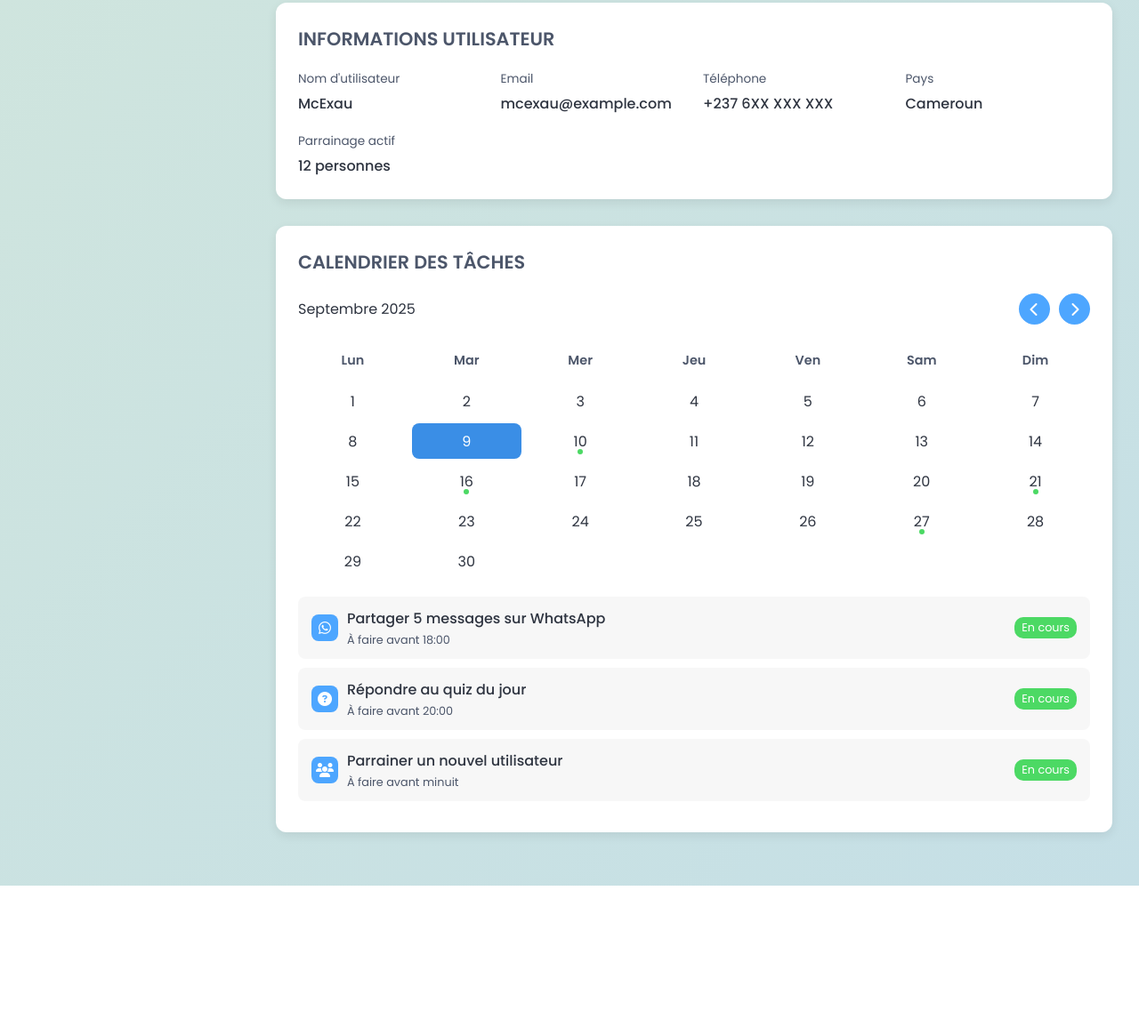
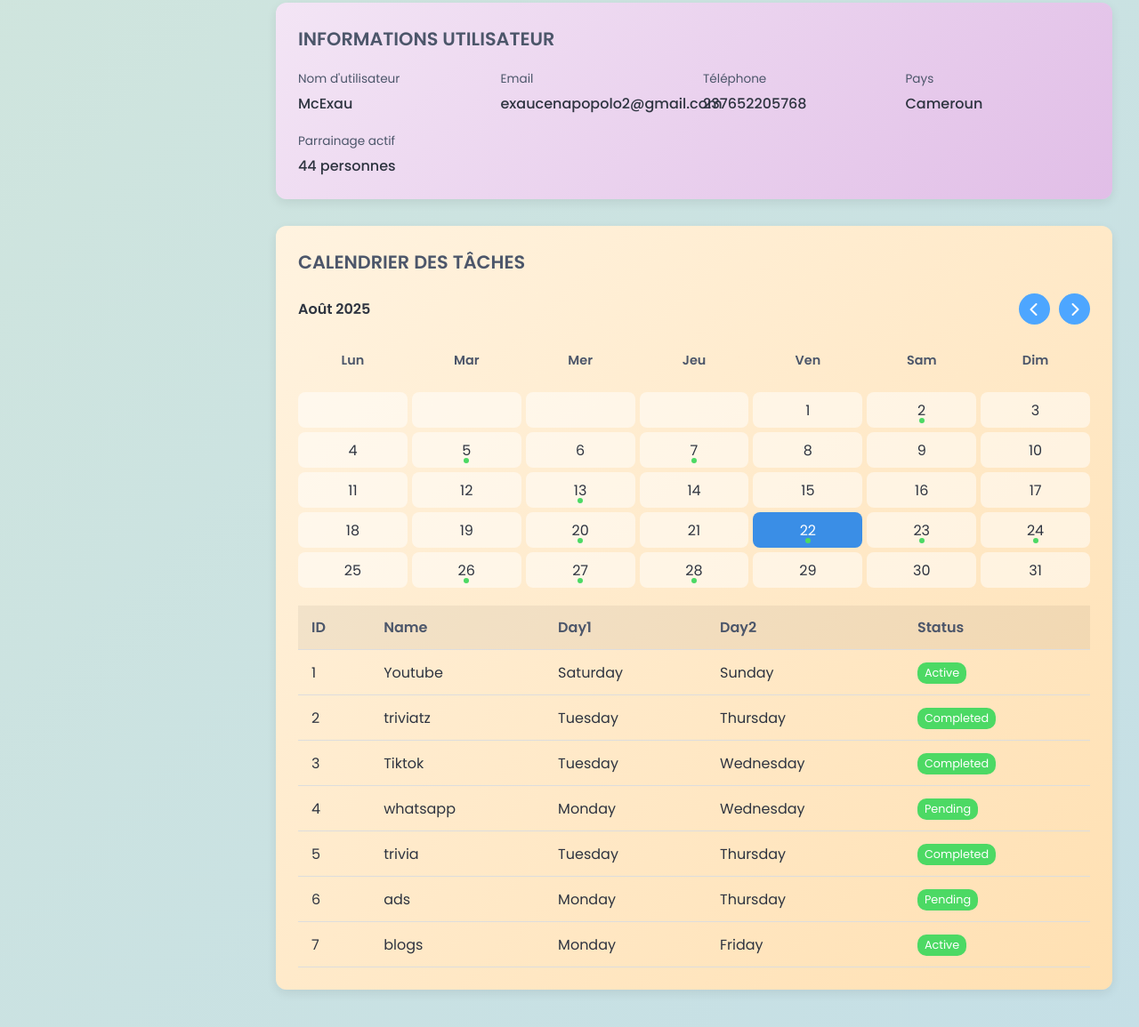
Before and after one commit to exaucenapopolo/Cash-flowr, a plain HTML site: page dashboard.html in a window 1280 px wide. Shown: the part 1371-2526 px from the top of the page at 89% size. Before the commit the page ends 2367 px from the top, so only its background shows below. Drawn offline with Linux system fonts and the light colour scheme.

Commit message:
Add files via upload

```diff
--- a/dashboard.html
+++ b/dashboard.html
@@ -202,6 +202,18 @@
     .menu-item i {
       width: 20px;
       text-align: center;
+      transition: transform 0.3s ease;
+    }
+
+    .menu-item:hover i {
+      animation: dance 0.5s ease infinite;
+    }
+
+    @keyframes dance {
+      0%, 100% { transform: translateY(0) rotate(0); }
+      25% { transform: translateY(-3px) rotate(-5deg); }
+      50% { transform: translateY(0) rotate(0); }
+      75% { transform: translateY(-3px) rotate(5deg); }
     }
 
     .menu-badge {
@@ -276,13 +288,17 @@
     }
 
     .small-stat-card {
-      background-color: var(--card-bg);
+      background: linear-gradient(135deg, #ffd8d8 0%, #ff9e9e 100%);
       border-radius: 10px;
       padding: 15px;
       box-shadow: var(--shadow);
       display: flex;
       flex-direction: column;
       height: 100px;
+    }
+
+    .small-stat-card:nth-child(2) {
+      background: linear-gradient(135deg, #c9f7c9 0%, #8ce78c 100%);
     }
 
     .small-stat-title {
@@ -310,7 +326,7 @@
     }
 
     .large-stat-card {
-      background: linear-gradient(135deg, var(--primary-light) 0%, var(--primary-dark) 100%);
+      background: linear-gradient(135deg, #a2d2ff 0%, #5c9ce6 100%);
       border-radius: 12px;
       padding: 25px;
       box-shadow: var(--shadow);
@@ -341,13 +357,24 @@
     }
 
     .medium-stat-card {
-      background-color: var(--card-bg);
       border-radius: 12px;
       padding: 20px;
       box-shadow: var(--shadow);
       display: flex;
       flex-direction: column;
       min-height: 130px;
+    }
+
+    .medium-stat-card:nth-child(1) {
+      background: linear-gradient(135deg, #ffc7a2 0%, #ff9a5c 100%);
+    }
+
+    .medium-stat-card:nth-child(2) {
+      background: linear-gradient(135deg, #c2a2ff 0%, #8c5ce7 100%);
+    }
+
+    .medium-stat-card:nth-child(3) {
+      background: linear-gradient(135deg, #a2ffc7 0%, #5ce78c 100%);
     }
 
     .medium-stat-title {
@@ -359,15 +386,7 @@
     .medium-stat-value {
       font-size: 1.6rem;
       font-weight: 700;
-      color: var(--purple-color);
-    }
-
-    .medium-stat-card:nth-child(2) .medium-stat-value {
-      color: var(--teal-color);
-    }
-
-    .medium-stat-card:nth-child(3) .medium-stat-value {
-      color: var(--orange-color);
+      color: white;
     }
 
     /* Small gain cards */
@@ -379,13 +398,31 @@
     }
 
     .gain-stat-card {
-      background-color: var(--card-bg);
       border-radius: 10px;
       padding: 15px;
       box-shadow: var(--shadow);
       display: flex;
       flex-direction: column;
       height: 110px;
+    }
+
+    .gain-stat-card:nth-child(1) {
+      background: linear-gradient(135deg, #d4ffd4 0%, #a0f0a0 100%);
+    }
+    .gain-stat-card:nth-child(2) {
+      background: linear-gradient(135deg, #ffd4f0 0%, #f0a0d4 100%);
+    }
+    .gain-stat-card:nth-child(3) {
+      background: linear-gradient(135deg, #d4f0ff 0%, #a0d4f0 100%);
+    }
+    .gain-stat-card:nth-child(4) {
+      background: linear-gradient(135deg, #fff0d4 0%, #f0d4a0 100%);
+    }
+    .gain-stat-card:nth-child(5) {
+      background: linear-gradient(135deg, #e6d4ff 0%, #c8a0f0 100%);
+    }
+    .gain-stat-card:nth-child(6) {
+      background: linear-gradient(135deg, #d4fff0 0%, #a0f0d4 100%);
     }
 
     .gain-stat-header {
@@ -405,7 +442,7 @@
       width: 30px;
       height: 30px;
       border-radius: 8px;
-      background-color: rgba(94, 129, 172, 0.2);
+      background-color: rgba(255, 255, 255, 0.3);
       color: var(--primary-color);
       display: flex;
       align-items: center;
@@ -416,19 +453,12 @@
     .gain-stat-value {
       font-size: 1.2rem;
       font-weight: 700;
-      color: var(--primary-color);
+      color: var(--text-color);
     }
-
-    .gain-stat-card:nth-child(1) .gain-stat-value { color: var(--success-color); }
-    .gain-stat-card:nth-child(2) .gain-stat-value { color: var(--pink-color); }
-    .gain-stat-card:nth-child(3) .gain-stat-value { color: var(--warning-color); }
-    .gain-stat-card:nth-child(4) .gain-stat-value { color: var(--danger-color); }
-    .gain-stat-card:nth-child(5) .gain-stat-value { color: var(--purple-color); }
-    .gain-stat-card:nth-child(6) .gain-stat-value { color: var(--teal-color); }
 
     /* Referral section */
     .referral-section {
-      background-color: var(--card-bg);
+      background: linear-gradient(135deg, #e0f7fa 0%, #b2ebf2 100%);
       border-radius: 12px;
       padding: 25px;
       box-shadow: var(--shadow);
@@ -516,7 +546,7 @@
 
     /* User info section */
     .user-info-section {
-      background-color: var(--card-bg);
+      background: linear-gradient(135deg, #f3e5f5 0%, #e1bee7 100%);
       border-radius: 12px;
       padding: 25px;
       box-shadow: var(--shadow);
@@ -548,7 +578,7 @@
 
     /* Task calendar */
     .task-calendar {
-      background-color: var(--card-bg);
+      background: linear-gradient(135deg, #fff3e0 0%, #ffe0b2 100%);
       border-radius: 12px;
       padding: 25px;
       box-shadow: var(--shadow);
@@ -560,6 +590,11 @@
       justify-content: space-between;
       align-items: center;
       margin-bottom: 20px;
+    }
+
+    .calendar-month {
+      font-weight: 600;
+      color: var(--text-color);
     }
 
     .calendar-nav {
@@ -579,18 +614,25 @@
       cursor: pointer;
     }
 
+    .calendar-days {
+      display: grid;
+      grid-template-columns: repeat(7, 1fr);
+      gap: 5px;
+      margin-bottom: 15px;
+    }
+
+    .day-header {
+      text-align: center;
+      padding: 10px;
+      font-weight: 600;
+      color: var(--text-light);
+      font-size: 0.9rem;
+    }
+
     .calendar-grid {
       display: grid;
       grid-template-columns: repeat(7, 1fr);
       gap: 5px;
-    }
-
-    .calendar-day {
-      text-align: center;
-      font-weight: 600;
-      color: var(--text-light);
-      padding: 10px 0;
-      font-size: 0.9rem;
     }
 
     .calendar-date {
@@ -601,6 +643,7 @@
       border-radius: 8px;
       cursor: pointer;
       position: relative;
+      background-color: rgba(255, 255, 255, 0.5);
     }
 
     .calendar-date:hover {
@@ -622,49 +665,33 @@
       border-radius: 50%;
     }
 
-    .task-list {
+    .task-table {
+      width: 100%;
+      border-collapse: collapse;
       margin-top: 20px;
     }
 
-    .task-item {
+    .task-table th, .task-table td {
       padding: 12px 15px;
-      border-radius: 8px;
-      background-color: rgba(0, 0, 0, 0.03);
-      margin-bottom: 10px;
-      display: flex;
-      align-items: center;
-      gap: 10px;
+      text-align: left;
+      border-bottom: 1px solid #ddd;
     }
 
-    .task-icon {
-      width: 30px;
-      height: 30px;
-      border-radius: 8px;
-      background-color: var(--primary-light);
-      color: white;
-      display: flex;
-      align-items: center;
-      justify-content: center;
-    }
-
-    .task-content {
-      flex: 1;
-    }
-
-    .task-title {
-      font-weight: 500;
-      margin-bottom: 3px;
-    }
-
-    .task-time {
-      font-size: 0.8rem;
+    .task-table th {
+      background-color: rgba(0, 0, 0, 0.05);
+      font-weight: 600;
       color: var(--text-light);
     }
 
+    .task-table tr:hover {
+      background-color: rgba(0, 0, 0, 0.03);
+    }
+
     .task-status {
-      font-size: 0.8rem;
+      display: inline-block;
       padding: 3px 8px;
       border-radius: 10px;
+      font-size: 0.8rem;
       background-color: var(--success-color);
       color: white;
     }
@@ -733,15 +760,6 @@
       .gain-stats {
         grid-template-columns: repeat(2, 1fr);
       }
-
-      .calendar-grid {
-        grid-template-columns: repeat(7, 1fr);
-        overflow-x: auto;
-      }
-
-      .calendar-date {
-        min-width: 40px;
-      }
     }
 
     @media (max-width: 576px) {
@@ -751,6 +769,11 @@
 
       .user-info-grid {
         grid-template-columns: 1fr;
+      }
+
+      .task-table {
+        display: block;
+        overflow-x: auto;
       }
     }
 
@@ -1157,12 +1180,12 @@
 
           <div class="info-item">
             <div class="info-label">Email</div>
-            <div class="info-value">mcexau@example.com</div>
+            <div class="info-value">exaucenapopolo2@gmail.com</div>
           </div>
 
           <div class="info-item">
             <div class="info-label">Téléphone</div>
-            <div class="info-value">+237 6XX XXX XXX</div>
+            <div class="info-value">237652205768</div>
           </div>
 
           <div class="info-item">
@@ -1172,7 +1195,7 @@
 
           <div class="info-item">
             <div class="info-label">Parrainage actif</div>
-            <div class="info-value">12 personnes</div>
+            <div class="info-value">44 personnes</div>
           </div>
         </div>
       </div>
@@ -1193,82 +1216,82 @@
           </div>
         </div>
 
-        <div class="calendar-grid">
-          <div class="calendar-day">Lun</div>
-          <div class="calendar-day">Mar</div>
-          <div class="calendar-day">Mer</div>
-          <div class="calendar-day">Jeu</div>
-          <div class="calendar-day">Ven</div>
-          <div class="calendar-day">Sam</div>
-          <div class="calendar-day">Dim</div>
-
-          <!-- Calendar dates will be populated by JavaScript -->
-          <div class="calendar-date">1</div>
-          <div class="calendar-date">2</div>
-          <div class="calendar-date">3</div>
-          <div class="calendar-date">4</div>
-          <div class="calendar-date">5</div>
-          <div class="calendar-date">6</div>
-          <div class="calendar-date">7</div>
-          <div class="calendar-date">8</div>
-          <div class="calendar-date active">9</div>
-          <div class="calendar-date has-task">10</div>
-          <div class="calendar-date">11</div>
-          <div class="calendar-date">12</div>
-          <div class="calendar-date">13</div>
-          <div class="calendar-date">14</div>
-          <div class="calendar-date">15</div>
-          <div class="calendar-date has-task">16</div>
-          <div class="calendar-date">17</div>
-          <div class="calendar-date">18</div>
-          <div class="calendar-date">19</div>
-          <div class="calendar-date">20</div>
-          <div class="calendar-date has-task">21</div>
-          <div class="calendar-date">22</div>
-          <div class="calendar-date">23</div>
-          <div class="calendar-date">24</div>
-          <div class="calendar-date">25</div>
-          <div class="calendar-date">26</div>
-          <div class="calendar-date has-task">27</div>
-          <div class="calendar-date">28</div>
-          <div class="calendar-date">29</div>
-          <div class="calendar-date">30</div>
+        <div class="calendar-days">
+          <div class="day-header">Lun</div>
+          <div class="day-header">Mar</div>
+          <div class="day-header">Mer</div>
+          <div class="day-header">Jeu</div>
+          <div class="day-header">Ven</div>
+          <div class="day-header">Sam</div>
+          <div class="day-header">Dim</div>
         </div>
 
-        <div class="task-list">
-          <div class="task-item">
-            <div class="task-icon">
-              <i class="fab fa-whatsapp"></i>
-            </div>
-            <div class="task-content">
-              <div class="task-title">Partager 5 messages sur WhatsApp</div>
-              <div class="task-time">À faire avant 18:00</div>
-            </div>
-            <div class="task-status">En cours</div>
-          </div>
+        <div class="calendar-grid">
+          <!-- Calendar dates will be populated by JavaScript -->
+        </div>
 
-          <div class="task-item">
-            <div class="task-icon">
-              <i class="fas fa-question-circle"></i>
-            </div>
-            <div class="task-content">
-              <div class="task-title">Répondre au quiz du jour</div>
-              <div class="task-time">À faire avant 20:00</div>
-            </div>
-            <div class="task-status">En cours</div>
-          </div>
-
-          <div class="task-item">
-            <div class="task-icon">
-              <i class="fas fa-users"></i>
-            </div>
-            <div class="task-content">
-              <div class="task-title">Parrainer un nouvel utilisateur</div>
-              <div class="task-time">À faire avant minuit</div>
-            </div>
-            <div class="task-status">En cours</div>
-          </div>
-        </div>
+        <table class="task-table">
+          <thead>
+            <tr>
+              <th>ID</th>
+              <th>Name</th>
+              <th>Day1</th>
+              <th>Day2</th>
+              <th>Status</th>
+            </tr>
+          </thead>
+          <tbody>
+            <tr>
+              <td>1</td>
+              <td>Youtube</td>
+              <td>Saturday</td>
+              <td>Sunday</td>
+              <td><span class="task-status">Active</span></td>
+            </tr>
+            <tr>
+              <td>2</td>
+              <td>triviatz</td>
+              <td>Tuesday</td>
+              <td>Thursday</td>
+              <td><span class="task-status">Completed</span></td>
+            </tr>
+            <tr>
+              <td>3</td>
+              <td>Tiktok</td>
+              <td>Tuesday</td>
+              <td>Wednesday</td>
+              <td><span class="task-status">Completed</span></td>
+            </tr>
+            <tr>
+              <td>4</td>
+              <td>whatsapp</td>
+              <td>Monday</td>
+              <td>Wednesday</td>
+              <td><span class="task-status">Pending</span></td>
+            </tr>
+            <tr>
+              <td>5</td>
+              <td>trivia</td>
+              <td>Tuesday</td>
+              <td>Thursday</td>
+              <td><span class="task-status">Completed</span></td>
+            </tr>
+            <tr>
+              <td>6</td>
+              <td>ads</td>
+              <td>Monday</td>
+              <td>Thursday</td>
+              <td><span class="task-status">Pending</span></td>
+            </tr>
+            <tr>
+              <td>7</td>
+              <td>blogs</td>
+              <td>Monday</td>
+              <td>Friday</td>
+              <td><span class="task-status">Active</span></td>
+            </tr>
+          </tbody>
+        </table>
       </div>
     </main>
   </div>
@@ -1287,6 +1310,13 @@
     const shareFacebook = document.getElementById('shareFacebook');
     const shareTwitter = document.getElementById('shareTwitter');
     const shareTelegram = document.getElementById('shareTelegram');
+    const prevMonth = document.getElementById('prevMonth');
+    const nextMonth = document.getElementById('nextMonth');
+    const calendarGrid = document.querySelector('.calendar-grid');
+    const calendarMonth = document.querySelector('.calendar-month');
+
+    // Current date for calendar
+    let currentDate = new Date();
 
     // Toggle sidebar on mobile
     hamburgerMenu.addEventListener('click', () => {
@@ -1321,25 +1351,28 @@
         });
     });
 
-    // Share referral link on social media
+    // Share referral link on social media with promotional message
+    const promoMessage = "Tu veux gagner de l'argent en ligne? Tu fais quoi avec ton téléphone sans gagner de l'argent? Regarde les vidéos et gagne de l'argent. Sur ce lien, avec 3000 francs CFA seulement, tu peux gagner 5000 francs par jour. Si tu es intéressé, je t'explique: ";
+
     shareWhatsApp.addEventListener('click', () => {
-      const text = encodeURIComponent("Rejoignez-moi sur MULAFLOWR! " + referralLink.textContent);
+      const text = encodeURIComponent(promoMessage + referralLink.textContent);
       window.open(`https://wa.me/?text=${text}`, '_blank');
     });
 
     shareFacebook.addEventListener('click', () => {
+      const quote = encodeURIComponent(promoMessage);
       const url = encodeURIComponent(referralLink.textContent);
-      window.open(`https://www.facebook.com/sharer/sharer.php?u=${url}`, '_blank');
+      window.open(`https://www.facebook.com/sharer/sharer.php?u=${url}&quote=${quote}`, '_blank');
     });
 
     shareTwitter.addEventListener('click', () => {
-      const text = encodeURIComponent("Rejoignez-moi sur MULAFLOWR!");
+      const text = encodeURIComponent(promoMessage);
       const url = encodeURIComponent(referralLink.textContent);
       window.open(`https://twitter.com/intent/tweet?text=${text}&url=${url}`, '_blank');
     });
 
     shareTelegram.addEventListener('click', () => {
-      const text = encodeURIComponent("Rejoignez-moi sur MULAFLOWR! " + referralLink.textContent);
+      const text = encodeURIComponent(promoMessage + referralLink.textContent);
       window.open(`https://t.me/share/url?url=${text}`, '_blank');
     });
 
@@ -1350,13 +1383,66 @@
     });
 
     // Calendar navigation
-    document.getElementById('prevMonth').addEventListener('click', () => {
-      showNotification('info', 'Calendrier', 'Mois précédent');
+    function updateCalendar() {
+      const year = currentDate.getFullYear();
+      const month = currentDate.getMonth();
+
+      // Set month and year in header
+      const monthNames = ["Janvier", "Février", "Mars", "Avril", "Mai", "Juin",
+        "Juillet", "Août", "Septembre", "Octobre", "Novembre", "Décembre"
+      ];
+      calendarMonth.textContent = `${monthNames[month]} ${year}`;
+
+      // Clear previous calendar
+      calendarGrid.innerHTML = '';
+
+      // Get first day of month and number of days
+      const firstDay = new Date(year, month, 1).getDay();
+      const daysInMonth = new Date(year, month + 1, 0).getDate();
+
+      // Adjust for Monday as first day of week
+      let startDay = firstDay === 0 ? 6 : firstDay - 1;
+
+      // Add empty cells for days before the first day of the month
+      for (let i = 0; i < startDay; i++) {
+        const emptyCell = document.createElement('div');
+        emptyCell.className = 'calendar-date';
+        calendarGrid.appendChild(emptyCell);
+      }
+
+      // Add cells for each day of the month
+      for (let day = 1; day <= daysInMonth; day++) {
+        const dateCell = document.createElement('div');
+        dateCell.className = 'calendar-date';
+        dateCell.textContent = day;
+
+        // Mark current day
+        const today = new Date();
+        if (day === today.getDate() && month === today.getMonth() && year === today.getFullYear()) {
+          dateCell.classList.add('active');
+        }
+
+        // Randomly mark some days as having tasks
+        if (Math.random() > 0.7) {
+          dateCell.classList.add('has-task');
+        }
+
+        calendarGrid.appendChild(dateCell);
+      }
+    }
+
+    prevMonth.addEventListener('click', () => {
+      currentDate.setMonth(currentDate.getMonth() - 1);
+      updateCalendar();
     });
 
-    document.getElementById('nextMonth').addEventListener('click', () => {
-      showNotification('info', 'Calendrier', 'Mois suivant');
+    nextMonth.addEventListener('click', () => {
+      currentDate.setMonth(currentDate.getMonth() + 1);
+      updateCalendar();
     });
+
+    // Initialize calendar
+    updateCalendar();
 
     // Notification function
     function showNotification(type, title, message, duration = 3000) {
```
